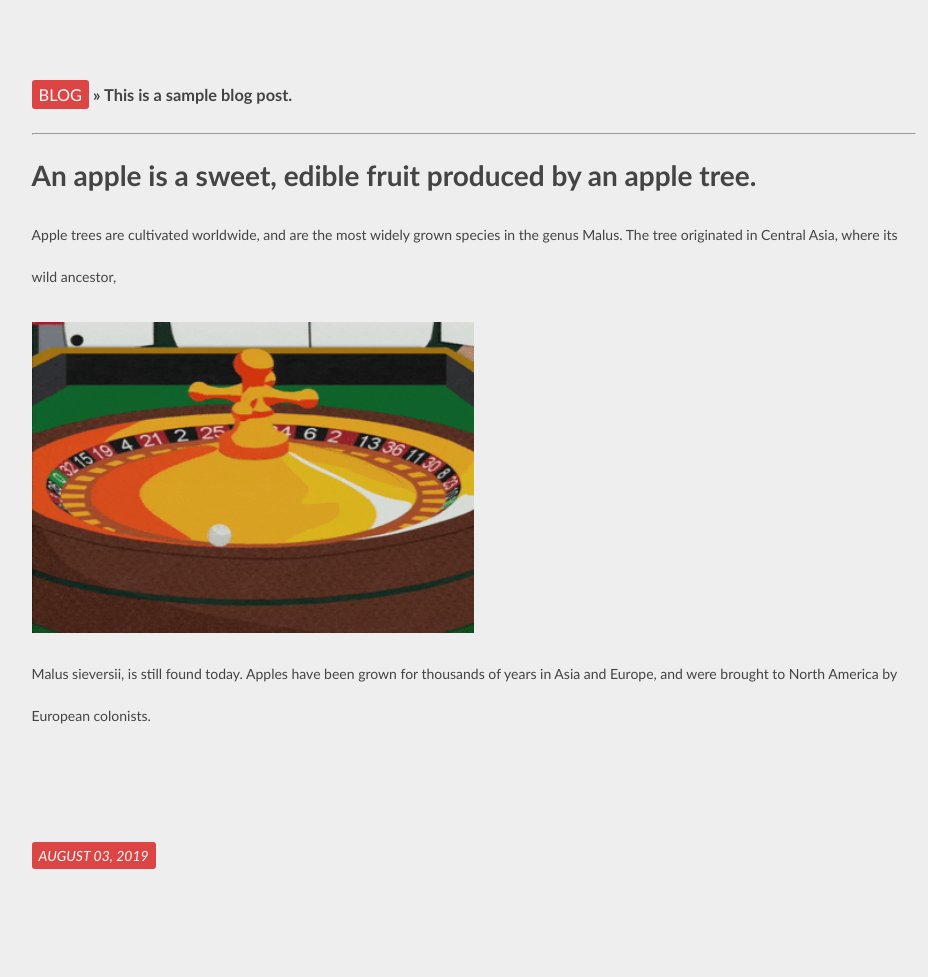
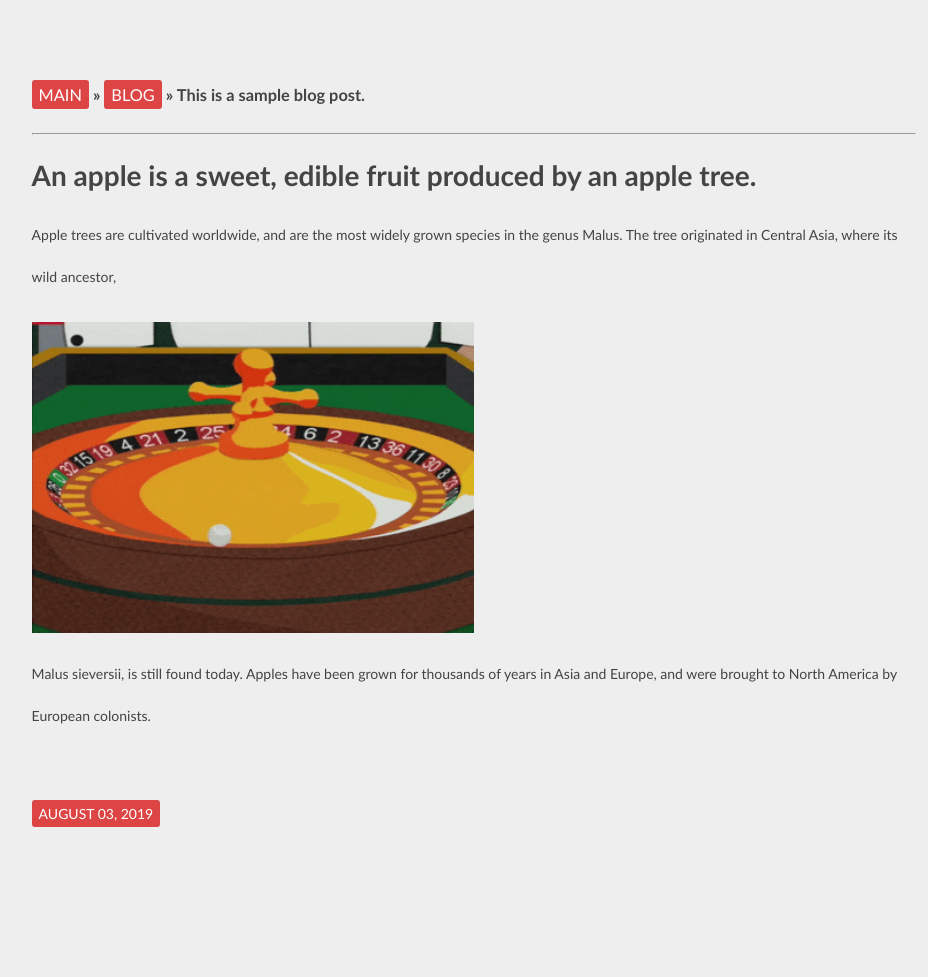
Before and after one commit to onatbas/onat.me, a Jekyll site: the page built from _posts/2019-08-03-example-story.md, in a window 1280 px wide. Shown: the whole page, without its empty margins (166-1094 px from the left). Built offline with Jekyll 4.4.1, drawn with Linux system fonts in a browser that asks for light colours; our own code applies the rules of GitHub Pages for plain Markdown files; after the commit the page ends 900 px from its top, so only the background shows below that.

Commit message:
add: style is in the blog page

```diff
--- a/_layouts/post.html
+++ b/_layouts/post.html
@@ -1,27 +1,16 @@
 <!DOCTYPE html>
 <html><head>
         <title>{{page.message_1}} {{page.link}} {{page.message_2}}</title>
-	<script type="text/javascript" src="/resources/js/onat.js"></script>
-        <script type="text/javascript" src="https://platform-api.sharethis.com/js/sharethis.js#property=5d4595f73387b20012d76518&product=" inline-share-buttons async="async"></script>
-    <link rel="stylesheet" href="/resources/css/onat.css">
         <style>
-                img{max-width:100%; min-width:50%; width: auto; margin: auto;}
-                .share{width: 100%; }
-				#content{ width: 70%; }
+				#content{ width: 100% !important;}
         </style>
 
 </head><body><div id="content">
 
-<h3><a href="/blog/">blog</a> » {{page.message_1}} {{page.link}} {{page.message_2}}</h3>
+<h3><a href="/">main</a> » <a href="/blog/">blog</a> » {{page.message_1}} {{page.link}} {{page.message_2}}</h3>
 <hr>
 {{content}}
 <br />
-<br />
-  <i><a href="{{ page.url }}">{{ page.date | date: "%B %d, %Y" }}</a></i>
-<br />
-<br />
-<div class="share"><div class="sharethis-inline-share-buttons"></div></div>
-
-
+  <a href="{{ page.url }}">{{ page.date | date: "%B %d, %Y" }}</a>
 </div>
 </body> </html>
--- a/_posts/2019-08-03-example-story.md
+++ b/_posts/2019-08-03-example-story.md
@@ -4,6 +4,14 @@
 link: sample
 message_2: blog post.
 ---
+<!--
+-->
+ <link rel="stylesheet" href="/resources/css/onat.css">
+<style>
+	img{max-width:100%; min-width:50%; width: auto; margin: auto;}
+	#content{width: 70% !important;}
+</style>
+
 
 # An apple is a sweet, edible fruit produced by an apple tree.
 
--- a/resources/js/onat.js
+++ /dev/null
@@ -1,45 +0,0 @@
-
-	var maxSpeed = 220;
-	var running = false;
-	var speed = 0;
-	var degrees = 0;
-	var accelerating = false;
-	var looper;
-
-	function beginTurning() {
-
-		if (!accelerating) {
-			speed = speed * 0.9;
-		} else {
-			speed += 1;
-			speed = speed > maxSpeed ? maxSpeed : speed;
-		}
-
-		degrees = (degrees + speed) % 360;
-
-		var elem = document.getElementById("blue");
-		elem.style.webkitTransform = 'rotate(' + degrees + 'deg)';
-		elem.style.mozTransform = 'rotate(' + degrees + 'deg)';
-		elem.style.msTransform = 'rotate(' + degrees + 'deg)';
-		elem.style.oTransform = 'rotate(' + degrees + 'deg)';
-		elem.style.transform = 'rotate(' + degrees + 'deg)';
-
-		looper = setTimeout('beginTurning()', 30);
-
-		if (speed < 0.1 && degrees > 0.1) {
-			var suggesstedPosition = degrees - 4;
-			degrees = suggesstedPosition > 0 ? suggesstedPosition : 0;
-		}
-	}
-
-	function start() {
-		accelerating = true;
-		if (!running) {
-			running = true;
-			beginTurning();
-		}
-	}
-
-	function stop() {
-		accelerating = false;
-	}
```
